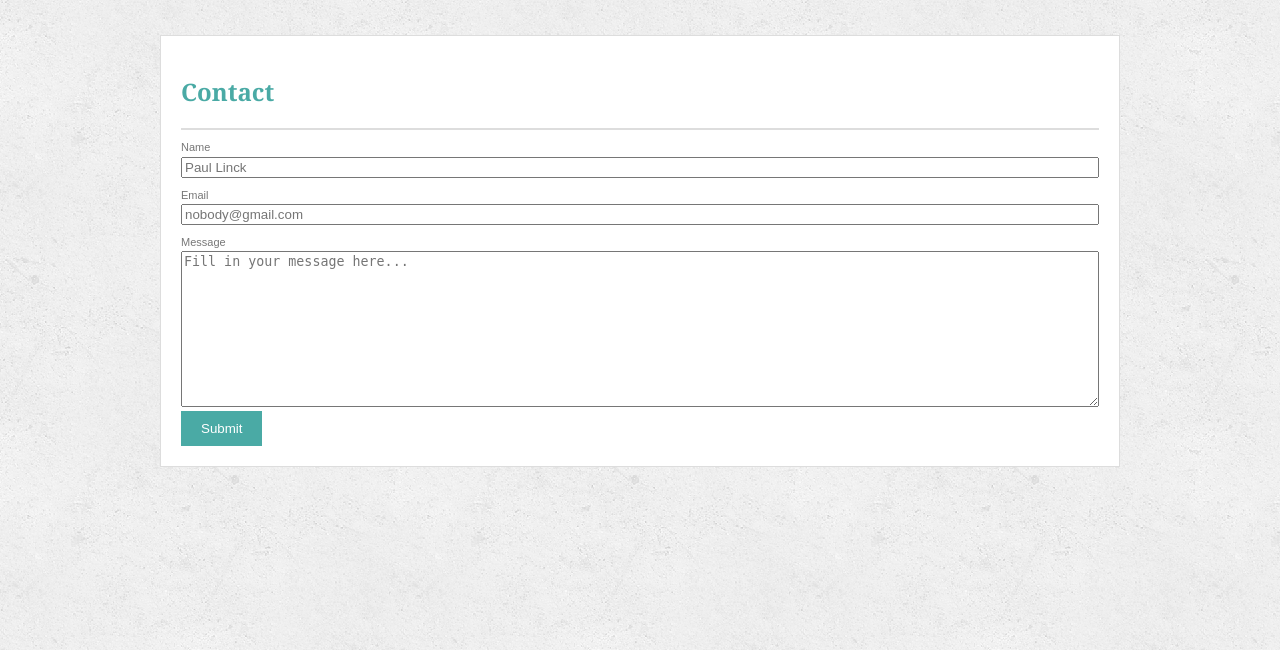
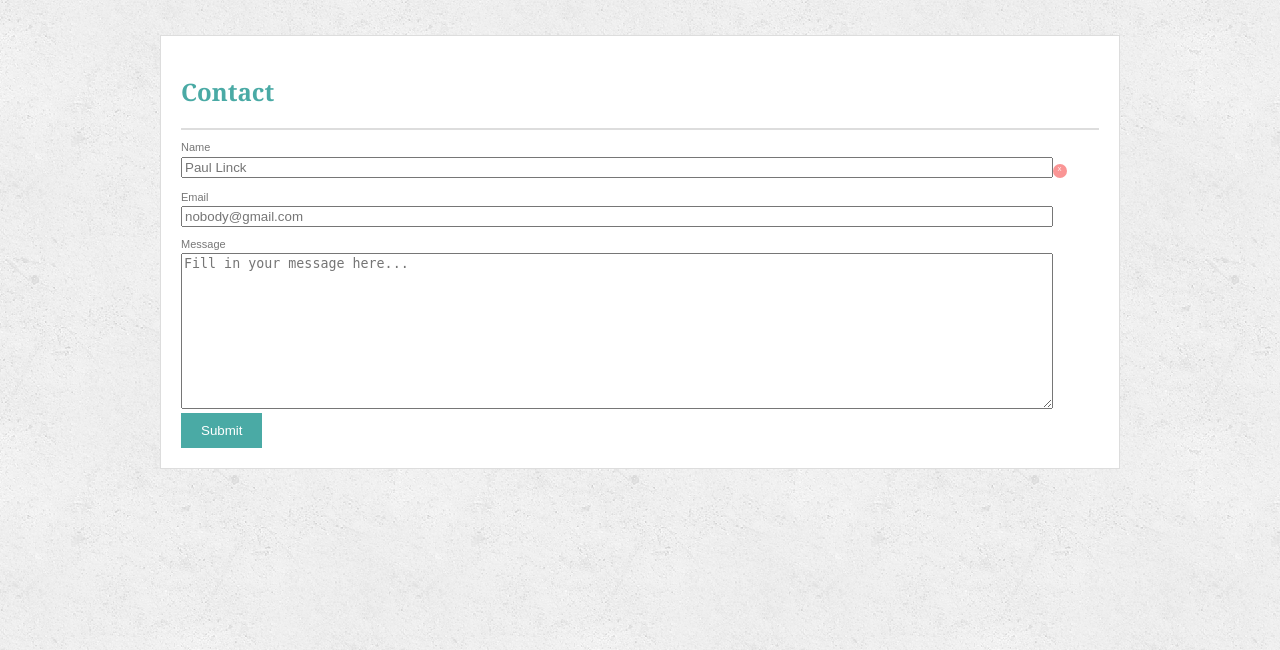
Before and after one commit to plinck/Basic-Portfolio, a PHP site: page /contact.html in a window 1280 px wide. Shown: the part 78-728 px from the top of the page. Run offline with PHP 8.4, Linux system fonts and the light colour scheme.

Commit message:
Added Clear Button, but need to move within text box

```diff
--- a/assets/css/style.css
+++ b/assets/css/style.css
@@ -189,6 +189,17 @@ hr {
     margin: 1em auto .3em auto;
 }
 
+.wrapper {
+	width: 100%;
+    margin-right: 50px;
+}
+
+input[type=text],
+textarea {
+    width: 95%;
+
+}
+
 input:focus,
 textarea:focus {
     background: yellow;
@@ -198,13 +209,37 @@ textarea:focus {
     border: 2px solid #bebede;
 }
 
-input[type=text],
 textarea {
-    width: 100%;
+    overflow: auto;
 }
 
-textarea {
-    overflow: auto;
+.close-icon {
+	border:1px solid transparent;
+	background-color: transparent;
+	display: inline-block;
+	vertical-align: middle;
+    outline: 0;
+    cursor: pointer;
+}
+.close-icon:after {
+	content: "X";
+	display: inline-block;
+	width: 10px;
+	height: 10px;
+	position: relative;
+	background-color: #FA9595;
+	z-index:1;
+	right: 12px;
+	top: 0;
+	bottom: 0;
+	margin: auto;
+	padding: 2px;
+	border-radius: 50%;
+	text-align: center;
+	color: white;
+	font-weight: normal;
+	font-size: 6px;
+	cursor: pointer;
 }
 
 /* Submit Button */
--- a/contact.html
+++ b/contact.html
@@ -39,16 +39,19 @@
         <section id="main-content">
             <h2>Contact</h2>
             <hr>
-            <div id="contactForm" class= "clearfix">
+            <div id="contactForm" class="clearfix">
                 <form action="/action_page.php" target="_blank" method="POST">
                     <p>Name</p>
-                    <input type="text" name="name" placeholder="Paul Linck"><br>
+                    <div class="wrapper">
+                        <input type="text" name="name" placeholder="Paul Linck" />
+                        <button class="close-icon" type="reset"></button>
+                    </div>
                     <p>Email</p>
                     <input type="text" name="email" placeholder="nobody@gmail.com"><br>
                     <p>Message</p>
                     <textarea name="message" placeholder="Fill in your message here..." rows="10"></textarea><br>
                     <input type="submit" value="Submit">
-                  </form>
+                </form>
             </div>
         </section>
     </div>
```
